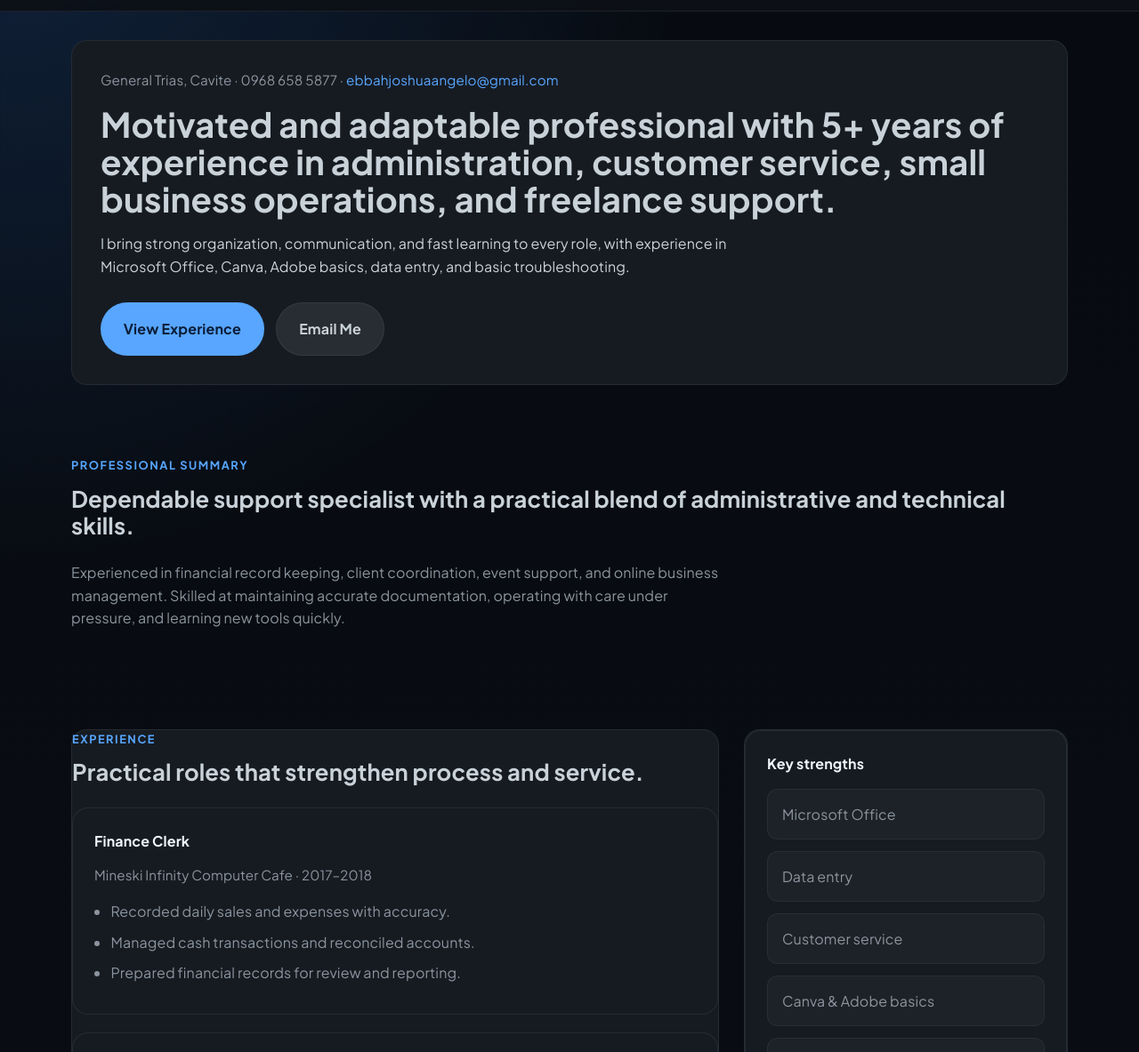
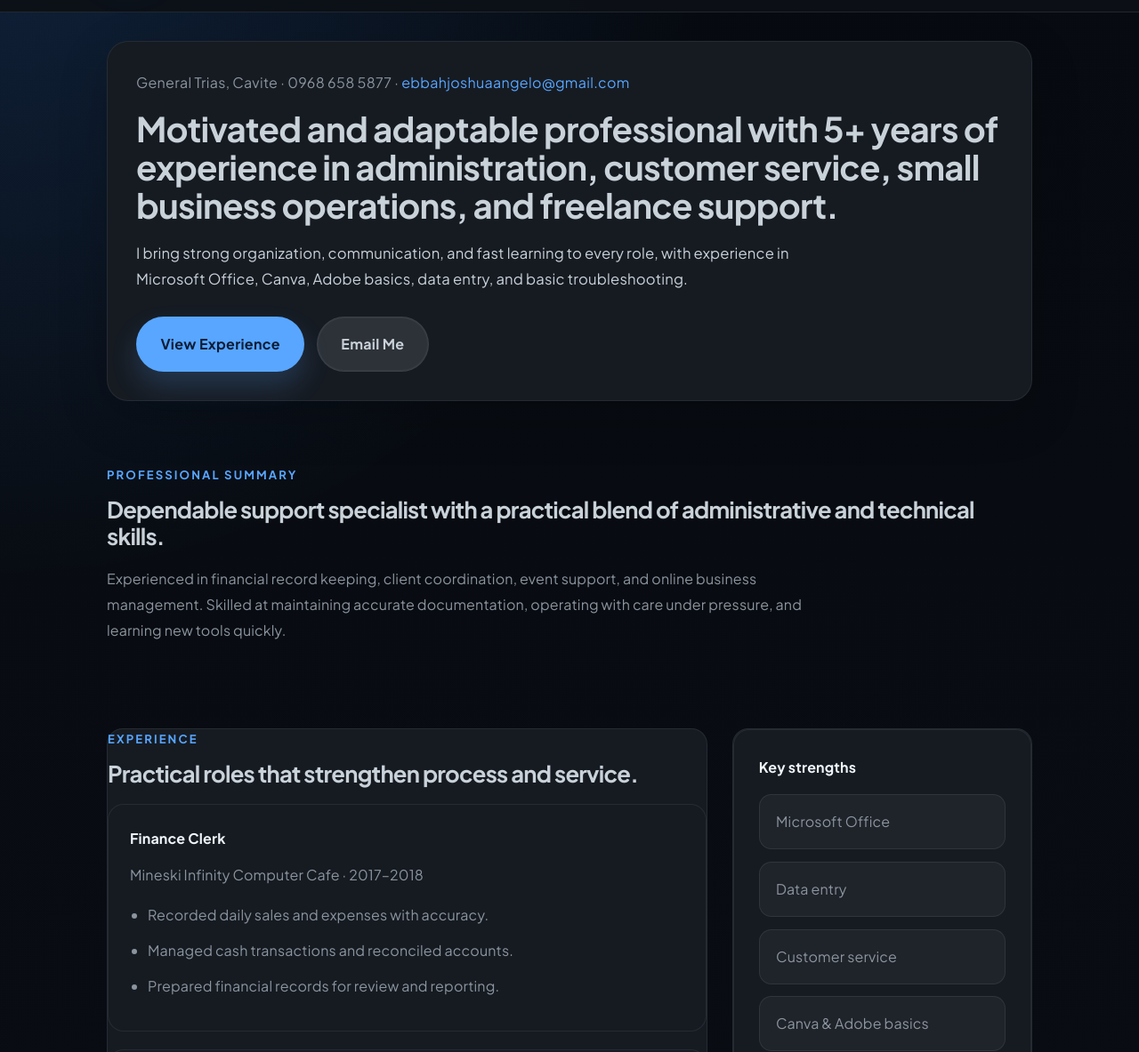
Before and after one commit to Yakshazxc/JoshuaAngelo.Portfolio., a plain HTML site: page index.html in a window 1280 px wide. Shown: the part 141-1324 px from the top of the page at 89% size. Drawn offline with Linux system fonts and the light colour scheme.

Commit message:
Updated portfolio design

```diff
--- a/styles.css
+++ b/styles.css
@@ -1,9 +1,11 @@
 :root {
   color-scheme: dark;
-  font-family: Inter, ui-sans-serif, system-ui, -apple-system, BlinkMacSystemFont, 'Segoe UI', sans-serif;
+  font-family: 'Plus Jakarta Sans', ui-sans-serif, system-ui, -apple-system, BlinkMacSystemFont, 'Segoe UI', sans-serif;
   color: #c9d1d9;
   background: #0d1117;
-  line-height: 1.6;
+  line-height: 1.75;
+  text-rendering: optimizeLegibility;
+  -webkit-font-smoothing: antialiased;
 }
 
 * {
@@ -22,7 +24,7 @@ body {
               linear-gradient(180deg, #070b11 0%, #0d1117 100%);
   font-family: 'Plus Jakarta Sans', ui-sans-serif, system-ui, -apple-system, BlinkMacSystemFont, 'Segoe UI', sans-serif;
   font-size: 16px;
-  letter-spacing: 0.008em;
+  letter-spacing: 0.01em;
 }
 
 a {
@@ -35,7 +37,7 @@ a:hover {
 }
 
 .container {
-  width: min(1120px, calc(100% - 2rem));
+  width: min(1040px, calc(100% - 2rem));
   margin: 0 auto;
 }
 
@@ -44,7 +46,7 @@ a:hover {
 }
 
 .topbar {
-  border-bottom: 1px solid rgba(110, 118, 129, 0.18);
+  border-bottom: 1px solid rgba(110, 118, 129, 0.22);
   background: rgba(13, 17, 23, 0.96);
   backdrop-filter: blur(14px);
   position: sticky;
@@ -57,7 +59,7 @@ a:hover {
   align-items: center;
   justify-content: space-between;
   gap: 1rem;
-  padding: 1.25rem 0;
+  padding: 1rem 0;
 }
 
 .brand {
@@ -137,24 +139,30 @@ a:hover {
   gap: 1.75rem;
   padding: 2rem;
   margin: 2rem 0;
+  box-shadow: 0 18px 55px rgba(0, 0, 0, 0.18);
+  border-radius: 24px;
 }
 
 .hero-copy .meta {
   margin: 0 0 1rem;
   color: #8b949e;
-  font-size: 0.95rem;
+  font-size: 1rem;
+  letter-spacing: 0.02em;
 }
 
 .hero-card h2 {
   margin: 0;
-  font-size: clamp(1.75rem, 3vw, 2.6rem);
-  line-height: 1.1;
+  font-size: clamp(2rem, 3vw, 3rem);
+  line-height: 1.12;
+  letter-spacing: -0.02em;
 }
 
 .hero-card p {
-  margin: 1rem 0 0;
-  max-width: 44rem;
+  margin: 1.1rem 0 0;
+  max-width: 50rem;
   color: #c9d1d9;
+  font-size: 1.04rem;
+  line-height: 1.75;
 }
 
 .hero-actions {
@@ -167,26 +175,29 @@ a:hover {
   display: inline-flex;
   align-items: center;
   justify-content: center;
-  padding: 1rem 1.55rem;
-  min-height: 48px;
+  padding: 1rem 1.65rem;
+  min-height: 50px;
   border-radius: 999px;
   border: 1px solid transparent;
   background: #58a6ff;
   color: #0b1d37;
   font-weight: 700;
-  letter-spacing: 0.01em;
-  transition: transform 0.2s ease, background 0.2s ease;
+  letter-spacing: 0.02em;
+  transition: transform 0.2s ease, background 0.2s ease, box-shadow 0.2s ease;
+  box-shadow: 0 16px 30px rgba(88, 166, 255, 0.2);
 }
 
 .button:hover {
   transform: translateY(-1px);
   background: #4494e6;
+  box-shadow: 0 20px 40px rgba(88, 166, 255, 0.2);
 }
 
 .button-secondary {
   color: #c9d1d9;
-  background: rgba(255, 255, 255, 0.08);
-  border-color: rgba(110, 118, 129, 0.18);
+  background: rgba(255, 255, 255, 0.1);
+  border-color: rgba(110, 118, 129, 0.22);
+  box-shadow: inset 0 0 0 1px rgba(255, 255, 255, 0.04);
 }
 
 .button-secondary:hover {
@@ -199,32 +210,36 @@ a:hover {
 }
 
 .section {
-  padding: 3rem 0;
+  padding: 2.5rem 0;
 }
 
 .section-header {
-  margin-bottom: 1.5rem;
+  margin-bottom: 1.15rem;
 }
 
 .section-header span {
   display: block;
   color: #58a6ff;
   font-weight: 700;
-  letter-spacing: 0.12em;
+  letter-spacing: 0.16em;
   text-transform: uppercase;
   margin-bottom: 0.75rem;
-  font-size: 0.8rem;
+  font-size: 0.82rem;
 }
 
 .section-header h3 {
   margin: 0;
-  font-size: clamp(1.5rem, 2vw, 2rem);
-  line-height: 1.2;
+  font-size: clamp(1.6rem, 2vw, 2.1rem);
+  line-height: 1.18;
+  letter-spacing: -0.03em;
 }
 
 .section p {
   color: #8b949e;
-  max-width: 46rem;
+  max-width: 50rem;
+  font-size: 1rem;
+  line-height: 1.8;
+  letter-spacing: 0.01em;
 }
 
 .grid-two {
@@ -239,8 +254,10 @@ a:hover {
   gap: 1.5rem;
 }
 
-.card {
-  padding: 1.5rem;
+.card,
+.timeline-item,
+.education-item {
+  padding: 1.75rem;
 }
 
 .card h4,
@@ -270,10 +287,10 @@ a:hover {
 
 .bullet-list li,
 .skill-list li {
-  padding: 0.9rem 1rem;
-  background: rgba(255,255,255,0.03);
-  border: 1px solid rgba(255,255,255,0.05);
-  border-radius: 12px;
+  padding: 1rem 1.15rem;
+  background: rgba(255,255,255,0.04);
+  border: 1px solid rgba(255,255,255,0.08);
+  border-radius: 14px;
 }
 
 .full-width li {
@@ -298,12 +315,12 @@ a:hover {
 
 .timeline-item ul {
   margin: 1rem 0 0;
-  padding-left: 1.15rem;
+  padding-left: 1.25rem;
   color: #8b949e;
 }
 
 .timeline-item li {
-  margin-bottom: 0.55rem;
+  margin-bottom: 0.75rem;
 }
 
 .education-grid {
```
